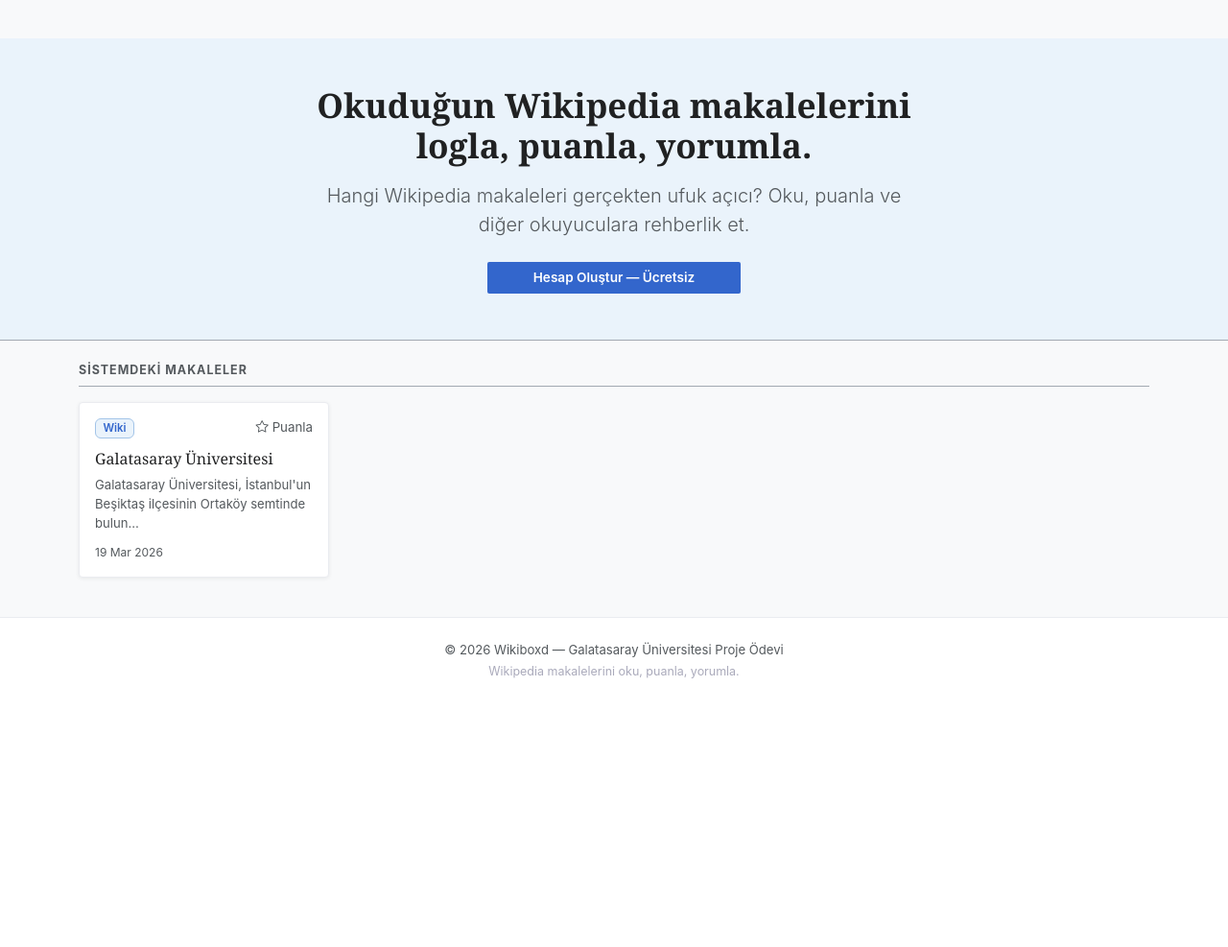
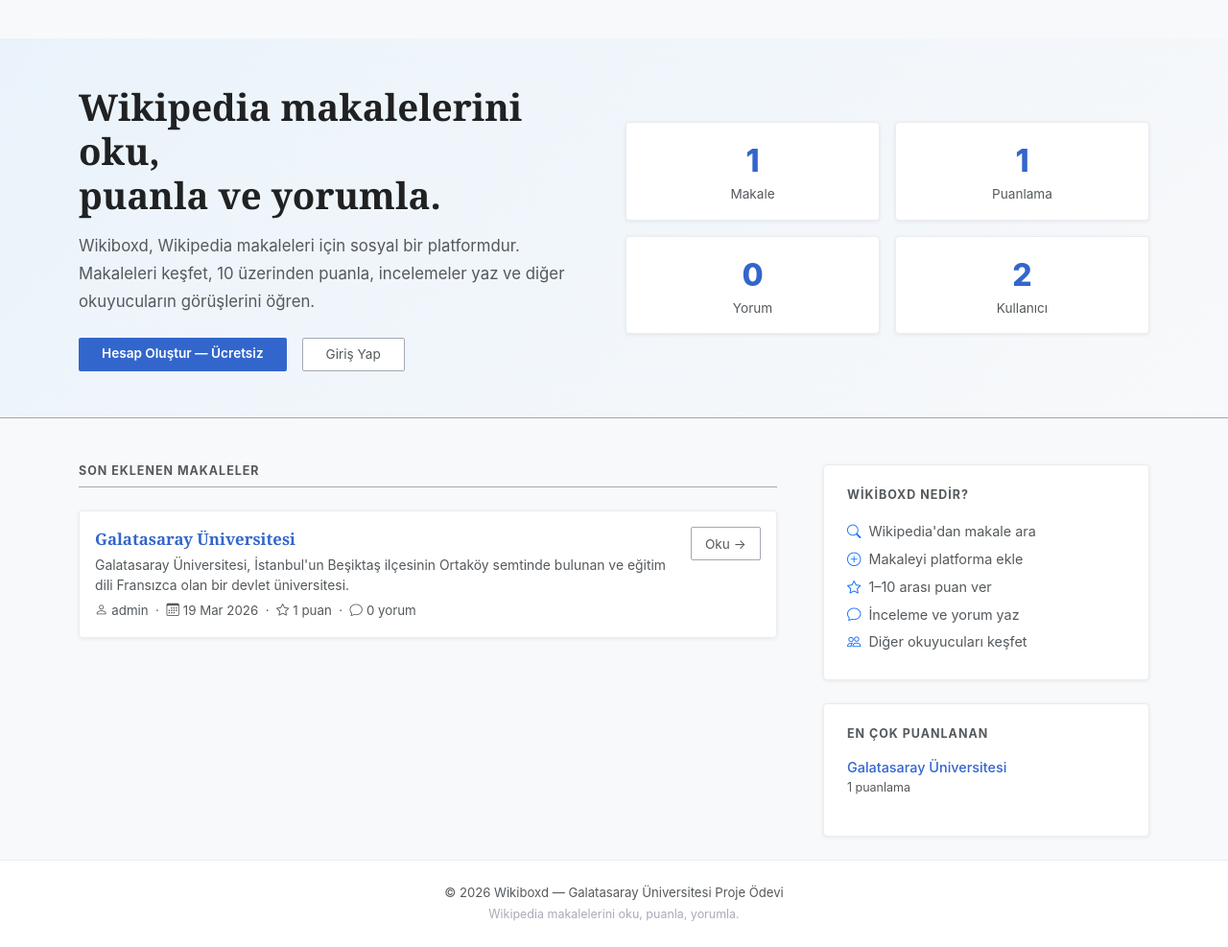
Before and after one commit to Bisbilge/wikiboxd, a Django app: page / in a window 1280 px wide. Shown: the part 66-1053 px from the top of the page at 96% size. Before the commit the page ends 773 px from the top, so only its background shows below. Run offline with Django 5.2, Linux system fonts and the light colour scheme; data comes from the database, SQL or seed files in the repository; data that the repository does not hold is empty.

Commit message:
feat: anasayfa Wikipedia temalı düzene yeniden tasarlandı

```diff
--- a/wikiboxd/articles/views.py
+++ b/wikiboxd/articles/views.py
@@ -120,11 +120,25 @@ def wiki_embed_proxy(request, pk):
 
 
 def home(request):
-    # Veritabanındaki tüm makaleleri en yeniler üstte olacak şekilde çekiyoruz
+    from ratings.models import Rating
+    from comments.models import Comment
+    from django.contrib.auth.models import User
+    from django.db.models import Count
+
     articles_list = Article.objects.all().order_by('-created_at')
 
+    # En çok puanlanan makaleler
+    top_articles = Article.objects.annotate(
+        rating_count=Count('ratings')
+    ).filter(rating_count__gt=0).order_by('-rating_count')[:5]
+
     context = {
-        'articles': articles_list
+        'articles': articles_list,
+        'top_articles': top_articles,
+        'total_articles': articles_list.count(),
+        'total_ratings': Rating.objects.count(),
+        'total_users': User.objects.count(),
+        'total_comments': Comment.objects.count(),
     }
     return render(request, 'index.html', context)
 
--- a/wikiboxd/templates/index.html
+++ b/wikiboxd/templates/index.html
@@ -1,56 +1,153 @@
 {% extends 'base.html' %}
 
-{% block title %}Wikiboxd - Wiki Makalelerini Puanla{% endblock %}
+{% block title %}Wikiboxd — Wikipedia Makalelerini Puanla ve Yorumla{% endblock %}
 
 {% block content %}
 
-{% if not user.is_authenticated %}
-<div style="background-color: #eaf3fb; border-bottom: 1px solid #a2a9b1;" class="py-5 mb-4">
+<!-- Hero -->
+<div style="background: linear-gradient(135deg, #eaf3fb 0%, #f8f9fa 100%); border-bottom: 1px solid #a2a9b1;" class="py-5">
     <div class="container">
-        <div class="row justify-content-center text-center">
-            <div class="col-lg-7">
-                <h1 class="fw-bold mb-3" style="font-family: 'Linux Libertine', Georgia, serif; font-size: 2.2rem; color: #202122;">
-                    Okuduğun Wikipedia makalelerini logla, puanla, yorumla.
+        <div class="row align-items-center">
+            <div class="col-lg-6 mb-4 mb-lg-0">
+                <h1 class="fw-bold mb-3" style="font-family: 'Linux Libertine', Georgia, serif; font-size: 2.4rem; color: #202122; line-height: 1.2;">
+                    Wikipedia makalelerini oku,<br>puanla ve yorumla.
                 </h1>
-                <p class="lead mb-4 text-muted">
-                    Hangi Wikipedia makaleleri gerçekten ufuk açıcı? Oku, puanla ve diğer okuyuculara rehberlik et.
+                <p class="mb-4" style="color: #54595d; font-size: 1.05rem; line-height: 1.7;">
+                    Wikiboxd, Wikipedia makaleleri için sosyal bir platformdur. Makaleleri keşfet, 10 üzerinden puanla, incelemeler yaz ve diğer okuyucuların görüşlerini öğren.
                 </p>
-                <a href="{% url 'users:register' %}" class="btn btn-brand btn-lg px-5">Hesap Oluştur — Ücretsiz</a>
+                {% if not user.is_authenticated %}
+                <div class="d-flex gap-3 flex-wrap">
+                    <a href="{% url 'users:register' %}" class="btn btn-brand btn-lg px-4">Hesap Oluştur — Ücretsiz</a>
+                    <a href="{% url 'users:login' %}" class="btn btn-outline-wiki btn-lg px-4">Giriş Yap</a>
+                </div>
+                {% else %}
+                <a href="{% url 'articles:wiki_search' %}" class="btn btn-brand btn-lg px-4">
+                    <i class="bi bi-search me-2"></i>Makale Ara ve Ekle
+                </a>
+                {% endif %}
+            </div>
+            <div class="col-lg-6">
+                <!-- İstatistik Kartları -->
+                <div class="row g-3">
+                    <div class="col-6">
+                        <div class="card-custom p-3 text-center">
+                            <div style="font-size: 2rem; font-weight: 800; color: #3366cc;">{{ total_articles }}</div>
+                            <div class="text-muted" style="font-size: 0.85rem;">Makale</div>
+                        </div>
+                    </div>
+                    <div class="col-6">
+                        <div class="card-custom p-3 text-center">
+                            <div style="font-size: 2rem; font-weight: 800; color: #3366cc;">{{ total_ratings }}</div>
+                            <div class="text-muted" style="font-size: 0.85rem;">Puanlama</div>
+                        </div>
+                    </div>
+                    <div class="col-6">
+                        <div class="card-custom p-3 text-center">
+                            <div style="font-size: 2rem; font-weight: 800; color: #3366cc;">{{ total_comments }}</div>
+                            <div class="text-muted" style="font-size: 0.85rem;">Yorum</div>
+                        </div>
+                    </div>
+                    <div class="col-6">
+                        <div class="card-custom p-3 text-center">
+                            <div style="font-size: 2rem; font-weight: 800; color: #3366cc;">{{ total_users }}</div>
+                            <div class="text-muted" style="font-size: 0.85rem;">Kullanıcı</div>
+                        </div>
+                    </div>
+                </div>
             </div>
         </div>
     </div>
 </div>
-{% endif %}
 
-<div class="container">
-    <div class="d-flex justify-content-between align-items-center mb-3 pb-2" style="border-bottom: 1px solid #a2a9b1;">
-        <h5 class="section-title mb-0">Sistemdeki Makaleler</h5>
-    </div>
+<div class="container mt-5">
+    <div class="row g-5">
 
-    <div class="row row-cols-1 row-cols-md-2 row-cols-lg-4 g-4">
-        {% for article in articles %}
-        <div class="col">
-            <a href="{% url 'articles:detail' article.id %}" class="text-decoration-none">
-                <div class="card h-100 card-custom p-3 d-flex flex-column">
-                    <div class="d-flex justify-content-between align-items-start mb-2">
-                        <span class="badge" style="background-color: #eaf3fb; color: #3366cc; border: 1px solid #a2c4e8; font-weight: 600;">Wiki</span>
-                        <small class="text-muted"><i class="bi bi-star"></i> Puanla</small>
+        <!-- Sol: Makaleler Listesi -->
+        <div class="col-lg-8">
+
+            <div class="d-flex justify-content-between align-items-center pb-2 mb-4" style="border-bottom: 1px solid #a2a9b1;">
+                <h5 class="section-title mb-0">Son Eklenen Makaleler</h5>
+                {% if user.is_authenticated %}
+                <a href="{% url 'articles:wiki_search' %}" class="btn btn-outline-wiki btn-sm">
+                    <i class="bi bi-plus-lg me-1"></i>Makale Ekle
+                </a>
+                {% endif %}
+            </div>
+
+            {% for article in articles %}
+            <div class="card-custom p-3 mb-3">
+                <div class="d-flex justify-content-between align-items-start gap-3">
+                    <div class="flex-grow-1">
+                        <a href="{% url 'articles:detail' article.id %}" style="font-size: 1.05rem; font-weight: 600; font-family: 'Linux Libertine', Georgia, serif; color: #3366cc; text-decoration: none;">
+                            {{ article.title }}
+                        </a>
+                        <p class="text-muted mb-1 mt-1" style="font-size: 0.87rem; line-height: 1.5;">
+                            {{ article.content|striptags|truncatechars:160 }}
+                        </p>
+                        <small class="text-muted">
+                            <i class="bi bi-person me-1"></i>{{ article.author.username|default:"Anonim" }}
+                            &nbsp;·&nbsp;
+                            <i class="bi bi-calendar3 me-1"></i>{{ article.created_at|date:"d M Y" }}
+                            &nbsp;·&nbsp;
+                            <i class="bi bi-star me-1"></i>{{ article.ratings.count }} puan
+                            &nbsp;·&nbsp;
+                            <i class="bi bi-chat me-1"></i>{{ article.comments.count }} yorum
+                        </small>
                     </div>
-                    <h6 class="mt-1 mb-2" style="color: #202122; font-family: 'Linux Libertine', Georgia, serif;">{{ article.title }}</h6>
-                    <p class="mt-auto mb-1" style="font-size: 0.82rem; color: #54595d;">
-                        {{ article.content|truncatechars:80 }}
-                    </p>
-                    <div class="text-muted mt-2" style="font-size: 0.75rem;">{{ article.created_at|date:"d M Y" }}</div>
+                    <a href="{% url 'articles:detail' article.id %}" class="btn btn-outline-wiki btn-sm text-nowrap">
+                        Oku →
+                    </a>
                 </div>
-            </a>
+            </div>
+            {% empty %}
+            <div class="text-center py-5">
+                <i class="bi bi-journal-x display-3 text-muted mb-3 d-block"></i>
+                <h5 class="text-muted">Henüz hiç makale eklenmemiş</h5>
+                <p class="text-muted mb-4">Wikipedia'dan bir makale arayarak başlayabilirsin.</p>
+                {% if user.is_authenticated %}
+                <a href="{% url 'articles:wiki_search' %}" class="btn btn-brand">Makale Ara</a>
+                {% else %}
+                <a href="{% url 'users:register' %}" class="btn btn-brand">Hesap Oluştur</a>
+                {% endif %}
+            </div>
+            {% endfor %}
+
         </div>
-        {% empty %}
-        <div class="col-12 text-center py-5">
-            <i class="bi bi-journal-x display-1 text-muted"></i>
-            <h5 class="mt-3" style="color: #54595d;">Henüz hiç makale eklenmemiş</h5>
-            <p class="text-muted">Arama yaparak Wikipedia'dan ilk makaleyi ekleyebilirsin.</p>
+
+        <!-- Sağ: Kenar Çubuğu -->
+        <div class="col-lg-4">
+
+            <!-- Nasıl Çalışır -->
+            <div class="card-custom p-4 mb-4">
+                <h6 class="section-title mb-3">Wikiboxd Nedir?</h6>
+                <ul class="list-unstyled mb-0" style="font-size: 0.9rem; color: #54595d; line-height: 2;">
+                    <li><i class="bi bi-search text-primary me-2"></i>Wikipedia'dan makale ara</li>
+                    <li><i class="bi bi-plus-circle text-primary me-2"></i>Makaleyi platforma ekle</li>
+                    <li><i class="bi bi-star text-primary me-2"></i>1–10 arası puan ver</li>
+                    <li><i class="bi bi-chat text-primary me-2"></i>İnceleme ve yorum yaz</li>
+                    <li><i class="bi bi-people text-primary me-2"></i>Diğer okuyucuları keşfet</li>
+                </ul>
+            </div>
+
+            <!-- En Çok Puanlanan -->
+            {% if top_articles %}
+            <div class="card-custom p-4">
+                <h6 class="section-title mb-3">En Çok Puanlanan</h6>
+                <ul class="list-unstyled mb-0">
+                    {% for article in top_articles %}
+                    <li class="mb-2 pb-2" style="{% if not forloop.last %}border-bottom: 1px solid #eaecf0;{% endif %}">
+                        <a href="{% url 'articles:detail' article.id %}" style="font-size: 0.9rem; color: #3366cc; text-decoration: none; font-weight: 500;">
+                            {{ article.title }}
+                        </a>
+                        <small class="d-block text-muted" style="font-size: 0.78rem;">{{ article.rating_count }} puanlama</small>
+                    </li>
+                    {% endfor %}
+                </ul>
+            </div>
+            {% endif %}
+
         </div>
-        {% endfor %}
+
     </div>
 </div>
 
```
